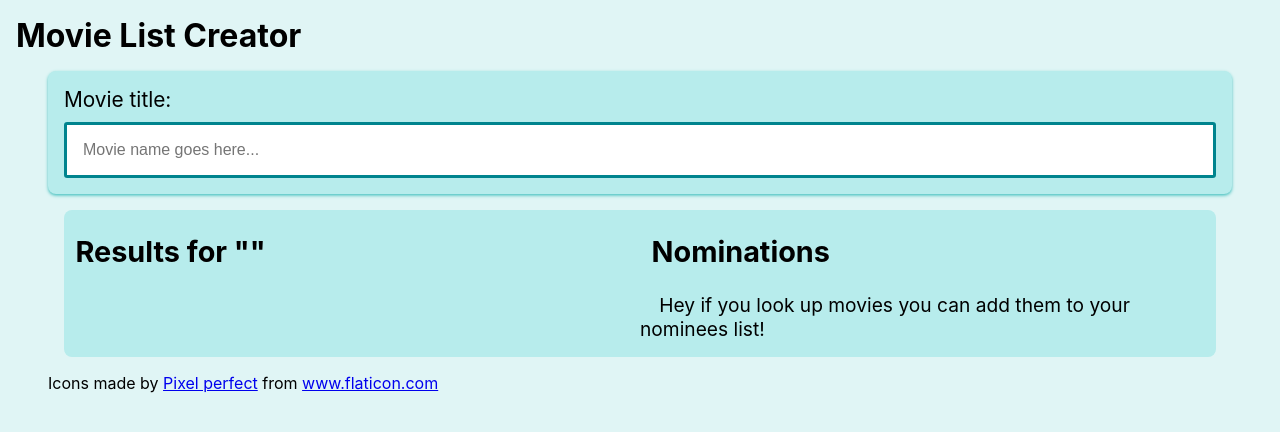
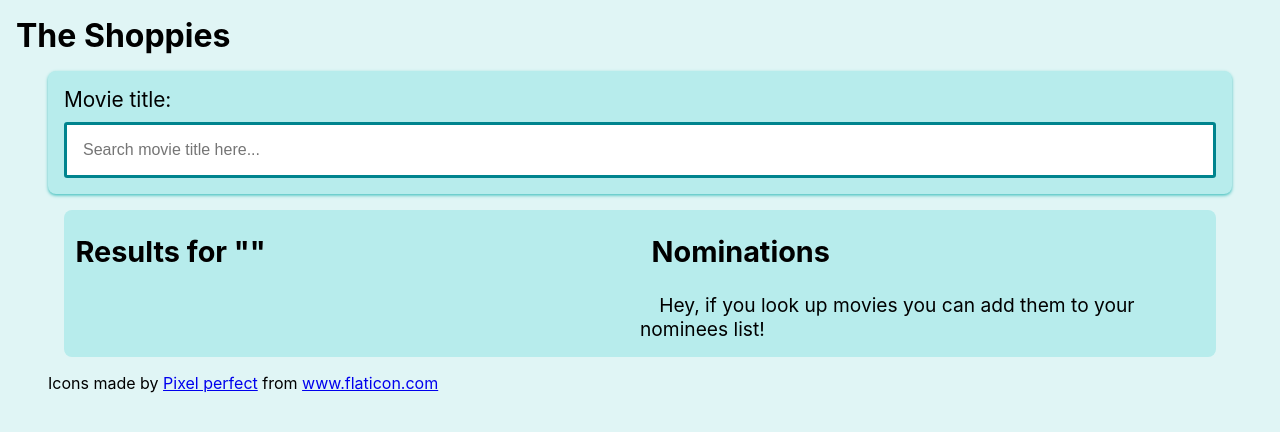
Before and after one commit to wivn/movie-list-creator, a React (Create React App) app: page / in a window 1280 px wide. Shown: the top 432 px of the page. Built offline with nearby package versions, Linux system fonts and the light colour scheme.

Commit message:
added _redirects file for Netlify and fixed typo

```diff
--- a/src/App.jsx
+++ b/src/App.jsx
@@ -135,7 +135,7 @@ function App({ history }) {
   return (
     <div>
       <header className="head">
-        <h1 className="title">Movie List Creator</h1>
+        <h1 className="title">The Shoppies</h1>
       </header>
       <main className="app">
         <Banner
--- a/src/Nominations.jsx
+++ b/src/Nominations.jsx
@@ -12,7 +12,7 @@ function Nominations({
       <h2 className="nominations__title">Nominations</h2>
       {nominees.length === 0 ? (
         <span className="nominations__default">
-          Hey if you look up movies you can add them to your nominees list!
+          Hey, if you look up movies you can add them to your nominees list!
         </span>
       ) : null}
       <ul className="list">
--- a/src/SearchBar.jsx
+++ b/src/SearchBar.jsx
@@ -11,7 +11,7 @@ function SearchBar({ setText, getMovies, text }) {
           setText(event.target.value);
           getMovies(event.target.value);
         }}
-        placeholder={"Movie name goes here..."}
+        placeholder={"Search movie title here..."}
         value={text}
         type="text"
       />
```
Also changed, not shown: 1 other file (tests, documents, lock files or other folders).
